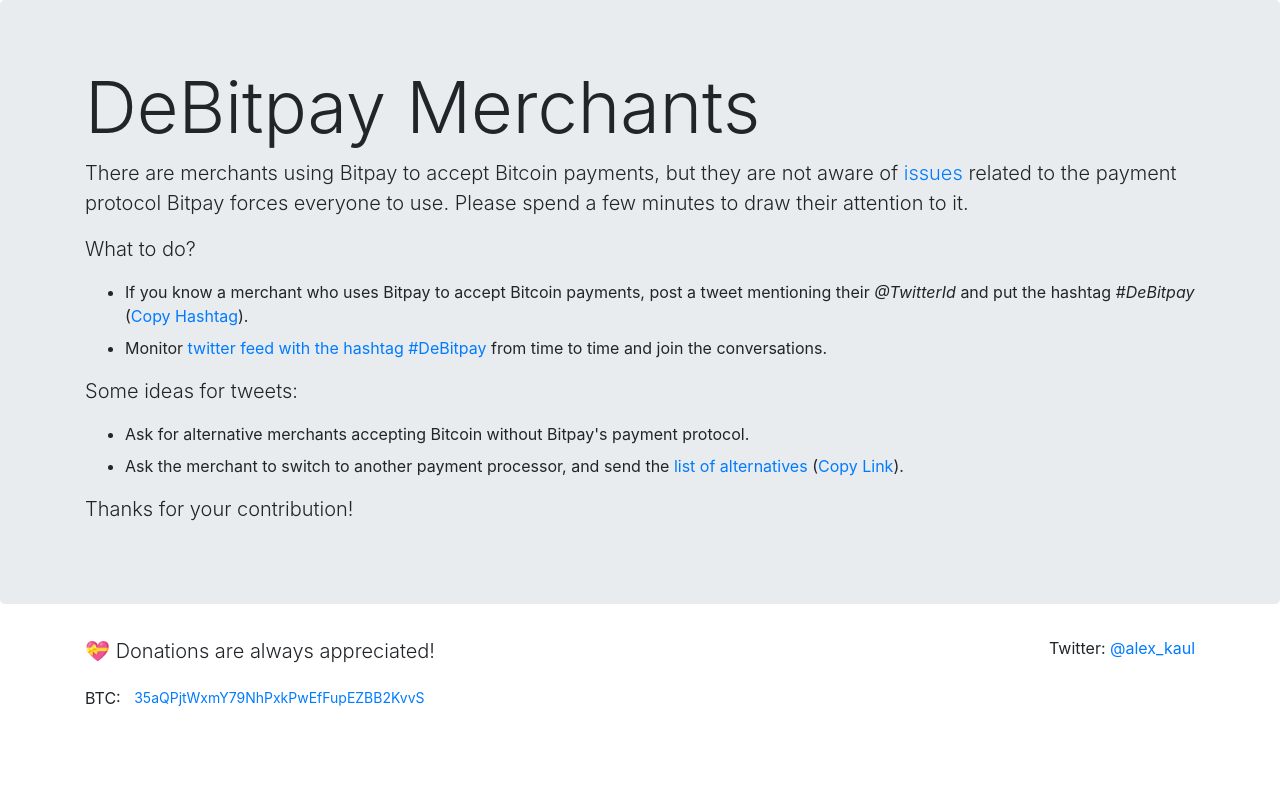
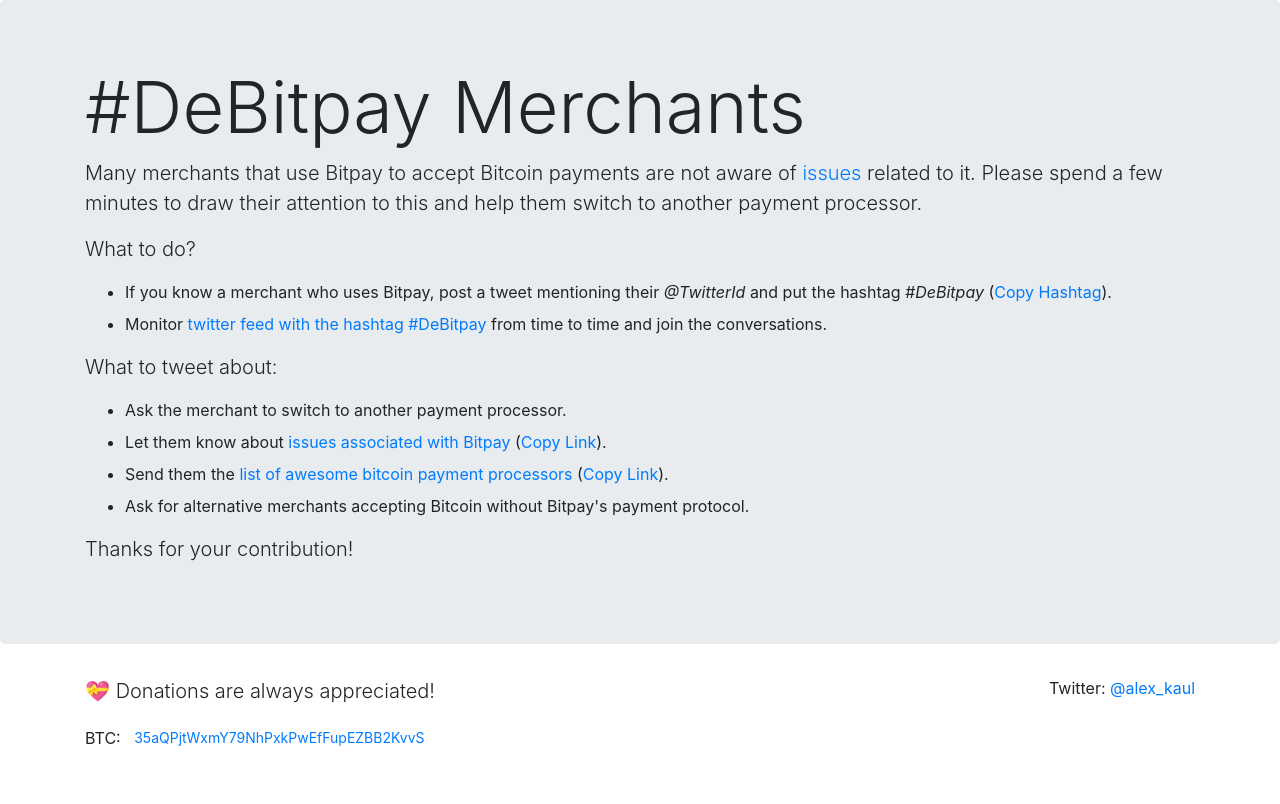
Before and after one commit to alexk111/DeBitpay-Merchants, a website built with webpack: page src/index.html in a window 1280 px wide. Built offline with nearby package versions, Linux system fonts and the light colour scheme.

Commit message:
Updated page

```diff
--- a/src/index.html
+++ b/src/index.html
@@ -4,7 +4,7 @@
     <meta charset="utf-8">
     <meta name="viewport" content="width=device-width, initial-scale=1, shrink-to-fit=no">
 
-    <title>DeBitpay Merchants</title>
+    <title>#DeBitpay Merchants</title>
 
     <!-- Global site tag (gtag.js) - Google Analytics -->
     <script async src="https://www.googletagmanager.com/gtag/js?id=UA-377715-26"></script>
@@ -21,19 +21,21 @@
     <main role="main">
       <div class="jumbotron">
         <div class="container">
-          <h1 id="app-title" class="display-3">DeBitpay Merchants</h1>
-          <p class="lead">There are merchants using Bitpay to accept Bitcoin payments, but they are not aware of  <a href="https://blog.samouraiwallet.com/post/169222582782/bitpay-qr-codes-are-no-longer-valid-important" target="_blank">issues</a> related to the payment protocol Bitpay forces everyone to use. Please spend a few minutes to draw their attention to it.</p>
+          <h1 id="app-title" class="display-3">#DeBitpay Merchants</h1>
+          <p class="lead">Many merchants that use Bitpay to accept Bitcoin payments are not aware of  <a href="https://blog.samouraiwallet.com/post/169222582782/bitpay-qr-codes-are-no-longer-valid-important" target="_blank">issues</a> related to it. Please spend a few minutes to draw their attention to this and help them switch to another payment processor.</p>
 
           <p class="lead">What to do?</p>
           <ul>
-            <li class="mb-2">If you know a merchant who uses Bitpay to accept Bitcoin payments, post a tweet mentioning their <i>@TwitterId</i> and put the hashtag <i>#DeBitpay</i> (<a href="#" class="btn-clipboard" title="Copy to clipboard" data-clipboard-text="#DeBitpay">Copy Hashtag</a>).</li>
+            <li class="mb-2">If you know a merchant who uses Bitpay, post a tweet mentioning their <i>@TwitterId</i> and put the hashtag <i>#DeBitpay</i> (<a href="#" class="btn-clipboard" title="Copy to clipboard" data-clipboard-text="#DeBitpay">Copy Hashtag</a>).</li>
             <li>Monitor <a href="https://twitter.com/search?q=%23DeBitpay" target="_blank">twitter feed with the hashtag #DeBitpay</a> from time to time and join the conversations.</li>
           </ul>
 
-          <p class="lead">Some ideas for tweets:</p>
+          <p class="lead">What to tweet about:</p>
           <ul>
-            <li class="mb-2">Ask for alternative merchants accepting Bitcoin without Bitpay's payment protocol.</li>
-            <li>Ask the merchant to switch to another payment processor, and send the <a href="https://github.com/alexk111/awesome-bitcoin-payment-processors#readme" target="_blank">list of alternatives</a> (<a href="#" class="btn-clipboard" title="Copy to clipboard" data-clipboard-text="https://github.com/alexk111/awesome-bitcoin-payment-processors#readme">Copy Link</a>).</li>
+            <li class="mb-2">Ask the merchant to switch to another payment processor.</li>
+            <li class="mb-2">Let them know about <a href="https://blog.samouraiwallet.com/post/169222582782/bitpay-qr-codes-are-no-longer-valid-important" target="_blank">issues associated with Bitpay</a> (<a href="#" class="btn-clipboard" title="Copy to clipboard" data-clipboard-text="https://github.com/alexk111/awesome-bitcoin-payment-processors#readme">Copy Link</a>).</li>
+            <li class="mb-2">Send them the <a href="https://github.com/alexk111/awesome-bitcoin-payment-processors#readme" target="_blank">list of awesome bitcoin payment processors</a> (<a href="#" class="btn-clipboard" title="Copy to clipboard" data-clipboard-text="https://github.com/alexk111/awesome-bitcoin-payment-processors#readme">Copy Link</a>).</li>
+            <li>Ask for alternative merchants accepting Bitcoin without Bitpay's payment protocol.</li>
           </ul>
 
           <p class="lead">Thanks for your contribution!</p>
```
